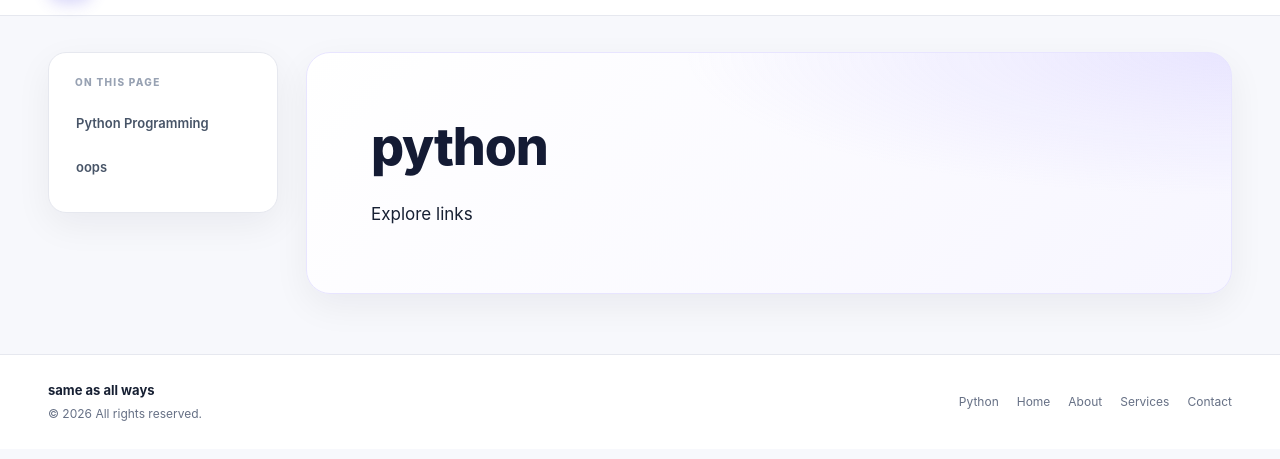
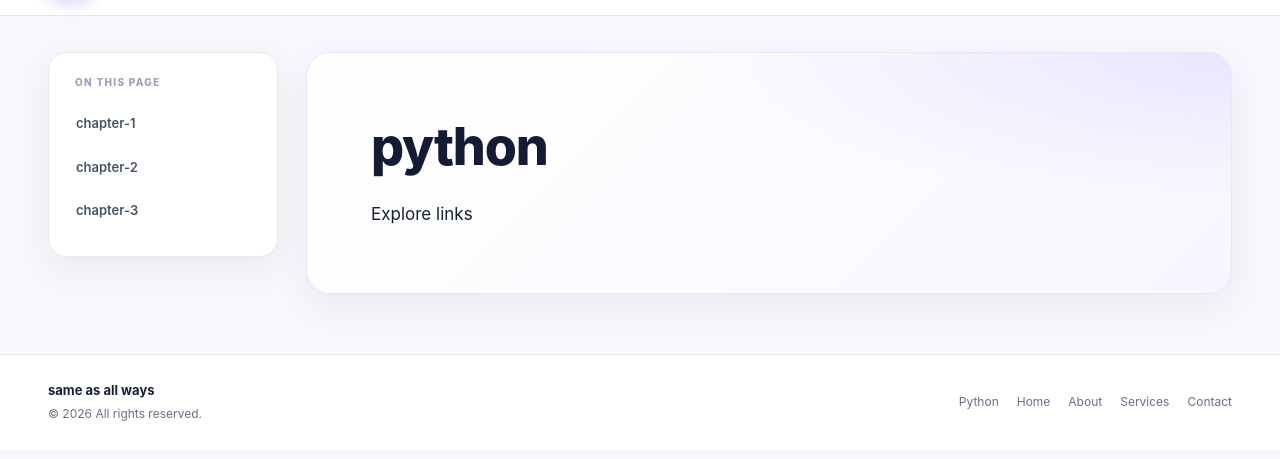
Before and after one commit to rbutech/page, a website: page pages/python.html in a window 1280 px wide. Shown: the part 65-524 px from the top of the page. Drawn offline with Linux system fonts and the light colour scheme.

Commit message:
Publish page: Python

```diff
--- a/pages/python.html
+++ b/pages/python.html
@@ -10,7 +10,7 @@
 @media(prefers-reduced-motion:reduce){*,*::before,*::after{scroll-behavior:auto!important;transition:none!important}}
 </style></head><body><div class="site">
 <header class="site-header"><div class="header-inner"><a class="brand" href="../index.html" aria-label="Home"><span class="brand-mark" aria-hidden="true">S</span><span><span class="site-title">same as all ways</span><span class="brand-caption">Ideas. Solutions. Growth.</span></span></a><div class="header-actions"><nav class="main-nav" id="mainNav" aria-label="Main navigation"><a href="./python.html">Python</a><a href="../index.html">Home</a><a href="./about.html">About</a><a href="./services.html">Services</a><a href="./contact.html">Contact</a></nav><a class="contact-button" href="./contact.html">Let's Talk ↗</a><button class="menu-toggle" id="menuToggle" type="button" aria-label="Open navigation menu" aria-controls="mainNav" aria-expanded="false"><span id="menuIcon" aria-hidden="true">☰</span></button></div></div></header>
-<div class="body"><aside class="sidebar" aria-label="Child pages"><a href="./programming.html">Python Programming</a><a href="./oops.html">oops</a></aside><main class="content"><h1>python</h1>Explore links</main></div>
+<div class="body"><aside class="sidebar" aria-label="Child pages"><a href="./programming.html">chapter-1</a><a href="./controlstatements.html">chapter-2</a><a href="./oops.html">chapter-3</a></aside><main class="content"><h1>python</h1>Explore links</main></div>
 <footer class="site-footer"><div class="footer-inner"><div><div class="footer-brand">same as all ways</div><div class="footer-copy">© <span id="currentYear"></span> All rights reserved.</div></div><nav class="footer-links" aria-label="Footer navigation"><a href="./python.html">Python</a><a href="../index.html">Home</a><a href="./about.html">About</a><a href="./services.html">Services</a><a href="./contact.html">Contact</a></nav></div></footer>
 </div><script>(function(){const toggle=document.getElementById('menuToggle');const nav=document.getElementById('mainNav');const icon=document.getElementById('menuIcon');function setOpen(open){nav.classList.toggle('is-open',open);toggle.setAttribute('aria-expanded',String(open));toggle.setAttribute('aria-label',open?'Close navigation menu':'Open navigation menu');icon.textContent=open?'×':'☰'}toggle.addEventListener('click',()=>setOpen(toggle.getAttribute('aria-expanded')!=='true'));nav.addEventListener('click',e=>{if(e.target.closest('a'))setOpen(false)});document.addEventListener('keydown',e=>{if(e.key==='Escape'){setOpen(false)}});window.addEventListener('resize',()=>{if(window.innerWidth>720)setOpen(false)});const path=location.pathname.replace(/\/+$/,'');nav.querySelectorAll('a').forEach(a=>{try{if(new URL(a.href,location.href).pathname.replace(/\/+$/,'')===path)a.setAttribute('aria-current','page')}catch(e){}});document.getElementById('currentYear').textContent=new Date().getFullYear()})();</script>
 </body></html>
```
